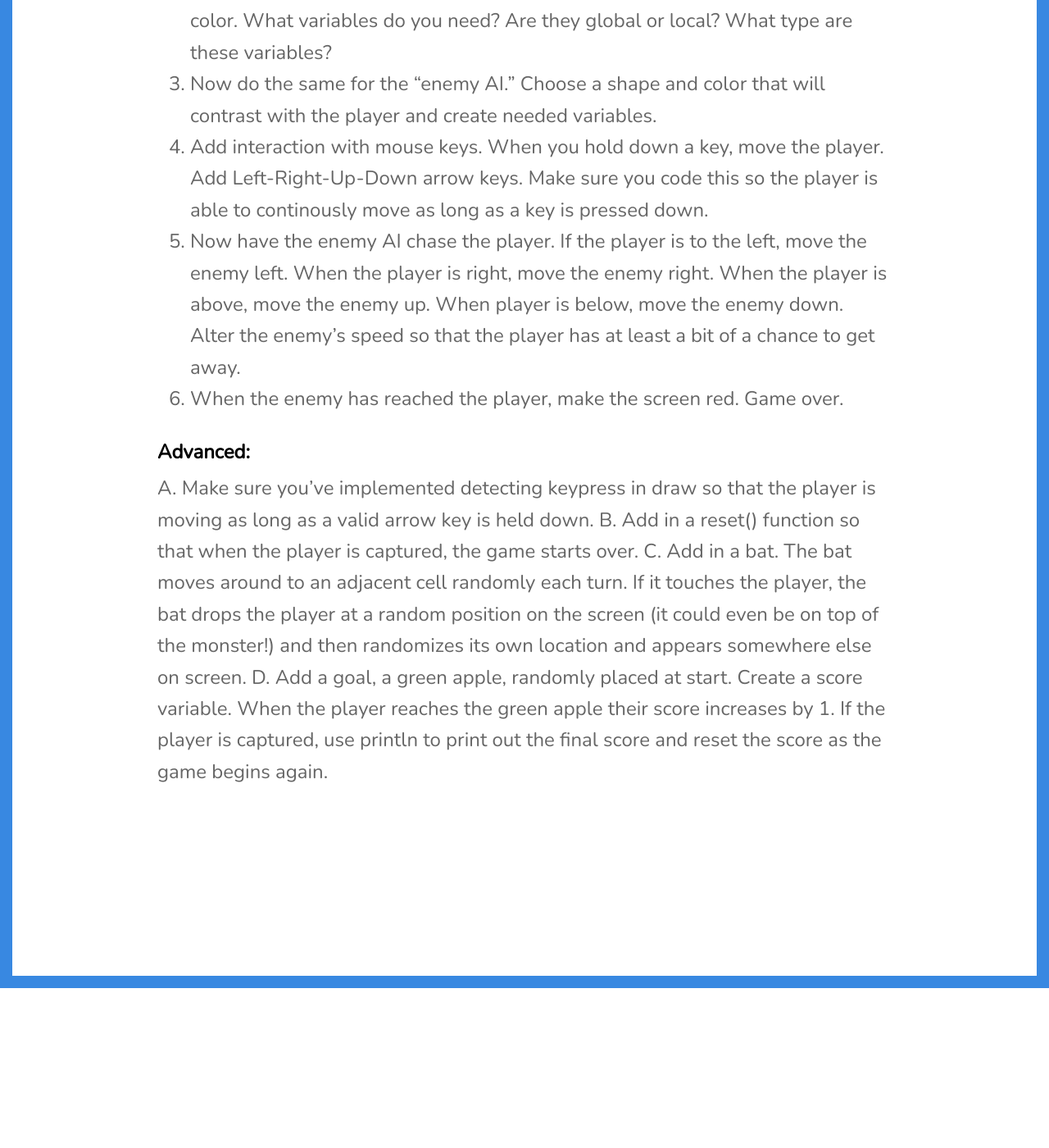
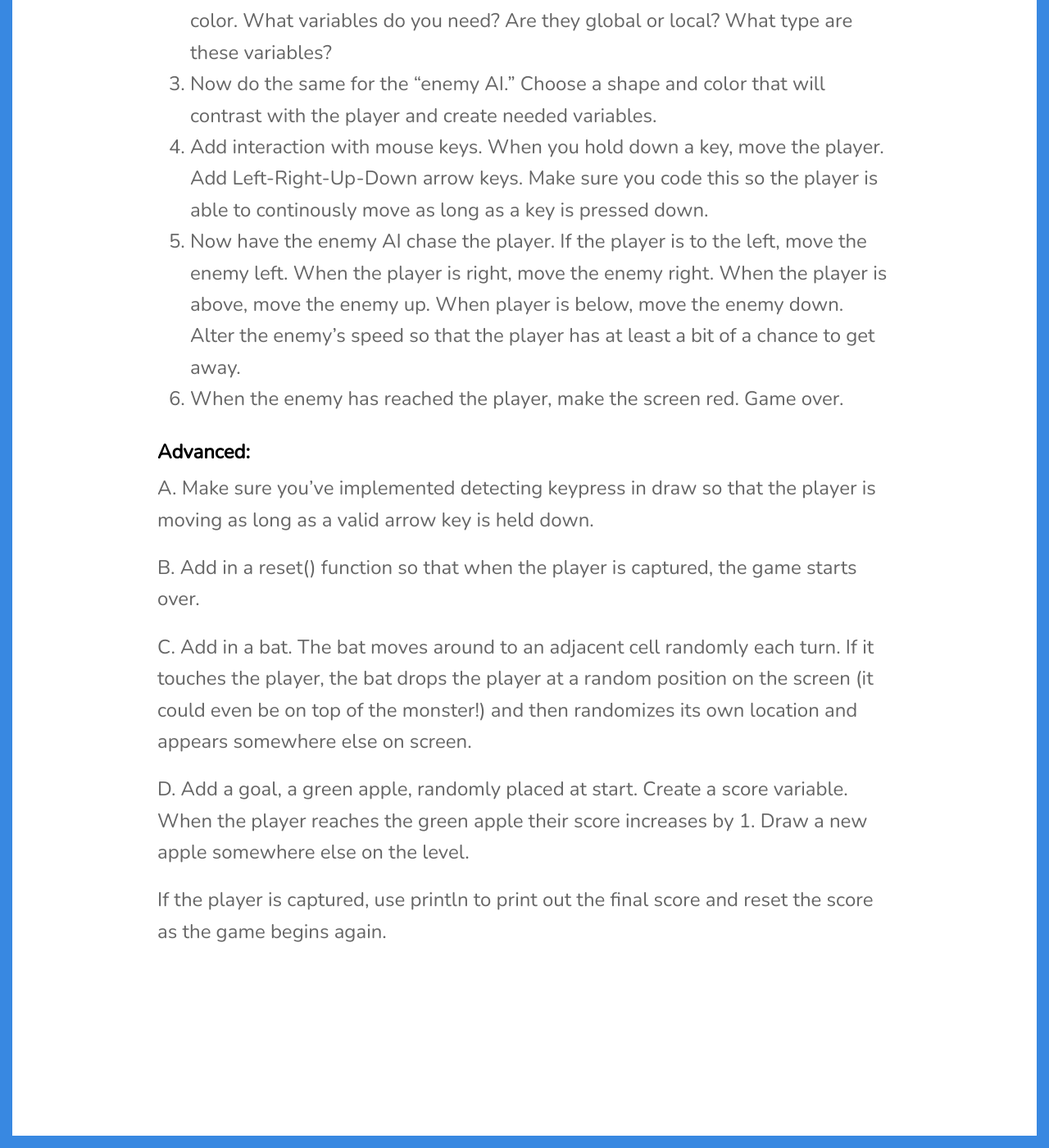
Before and after one commit to lee2sman/cs1_fall2020, a Jekyll site: the page built from _posts/2020-09-27-week5.md, in a window 1280 px wide and 1400 px high, scrolled down 7677 px. Shown: the whole window at 82% size. Built offline with Jekyll 4.4.1, drawn with Linux system fonts in a browser that asks for light colours; nearby versions of some CDN libraries; before the commit the page ends 8882 px from its top, so only the background shows below that; some of the changed text lies outside the part shown.

Commit message:
update week5 notes

```diff
--- a/_posts/2020-09-27-week5.md
+++ b/_posts/2020-09-27-week5.md
@@ -177,7 +177,11 @@ The player is a creature in a hostile environment. It needs to collect apples in
 #### Advanced:
 
 A. Make sure you've implemented detecting keypress in draw so that the player is moving as long as a valid arrow key is held down.
+
 B. Add in a reset() function so that when the player is captured, the game starts over.
+
 C. Add in a bat. The bat moves around to an adjacent cell randomly each turn. If it touches the player, the bat drops the player at a random position on the screen (it could even be on top of the monster!) and then randomizes its own location and appears somewhere else on screen.
-D. Add a goal, a green apple, randomly placed at start. Create a score variable. When the player reaches the green apple their score increases by 1.
+
+D. Add a goal, a green apple, randomly placed at start. Create a score variable. When the player reaches the green apple their score increases by 1. Draw a new apple somewhere else on the level.
+
 If the player is captured, use println to print out the final score and reset the score as the game begins again.
```
Also changed, not shown: other parts of _posts/2020-09-27-week5.md (+1 -1 lines).
